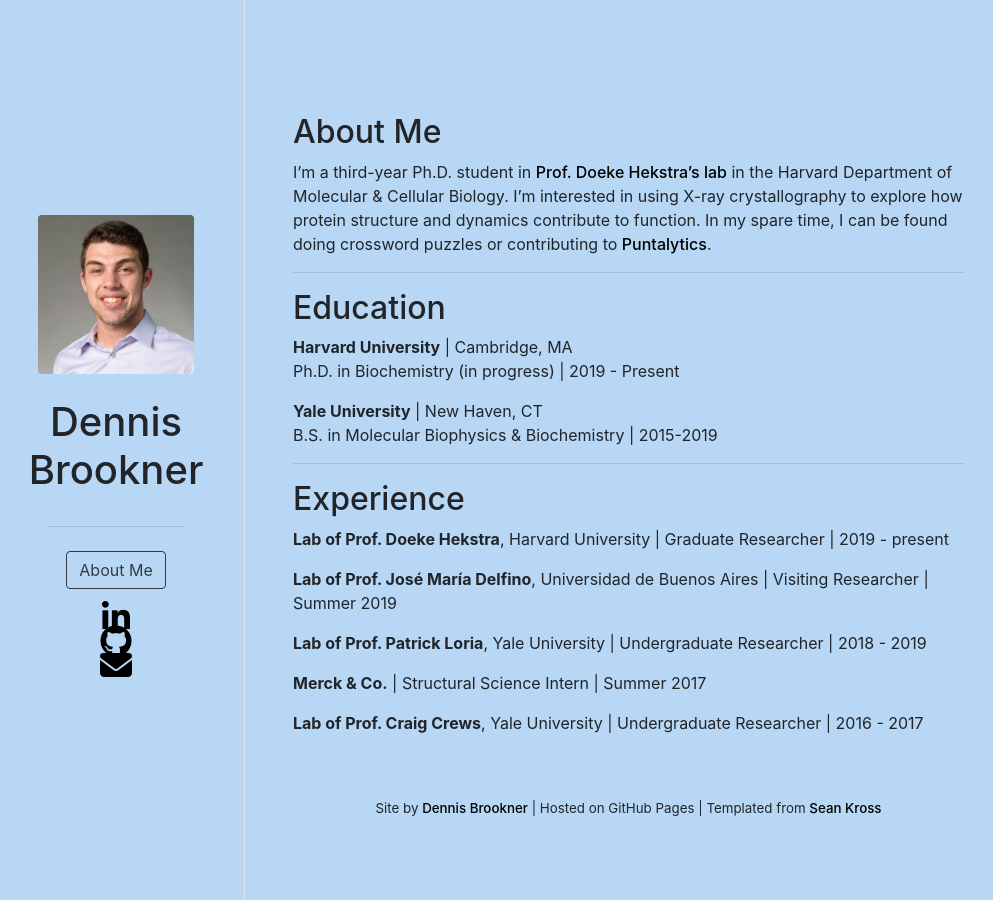
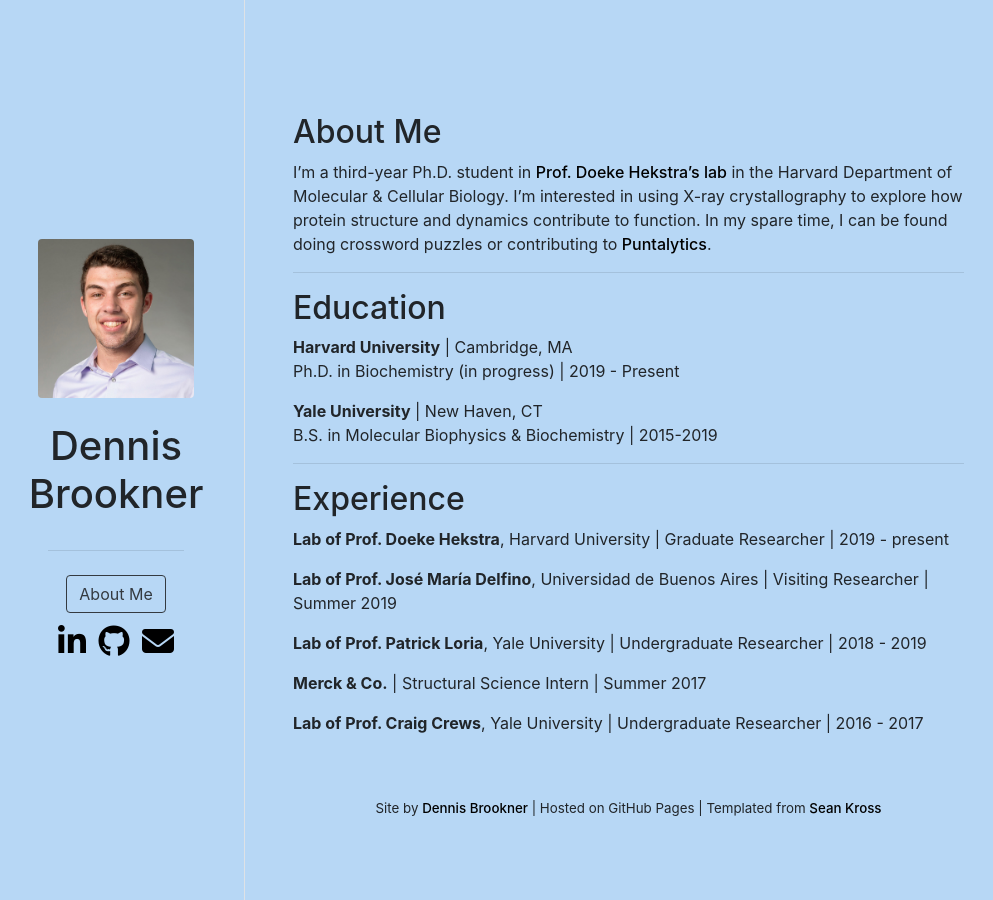
Before and after one commit to dennisbrookner/dennisbrookner.github.io, a Jekyll site: the page built from index.md, in a window 1280 px wide. Shown: the whole page, without its empty margins (140-1133 px from the left). Built offline with Jekyll 4.4.1, drawn with Linux system fonts in a browser that asks for light colours; nearby versions of some CDN libraries.

Commit message:
Update navigation.html

```diff
--- a/_includes/navigation.html
+++ b/_includes/navigation.html
@@ -15,7 +15,7 @@
     <ul class="list-inline">
 
       {% for item in site.data.links %}
-        <li class="text-center">
+        <li class="text-center list-inline-item">
           <a href="{{ item.link }}">
             <i class="fa fa-{{item.name}} fa-2xl"></i>
           </a>
```
